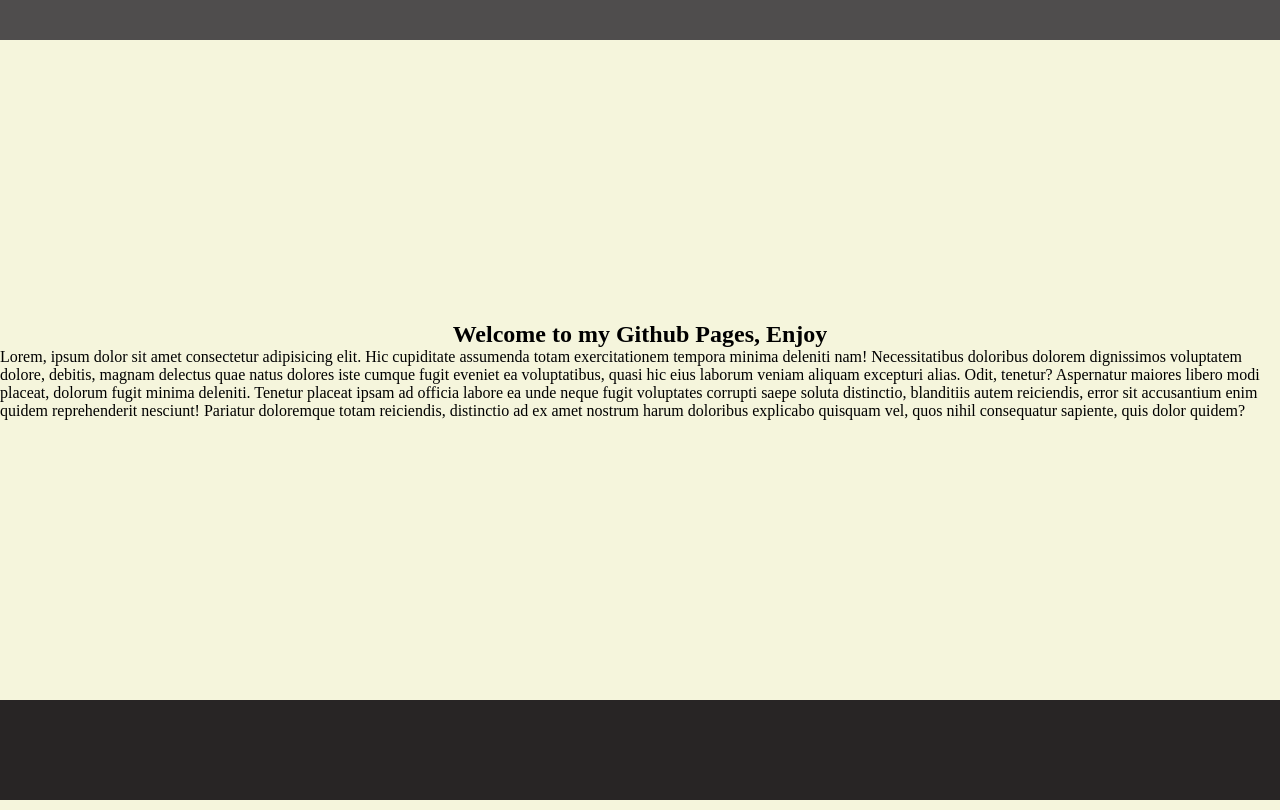
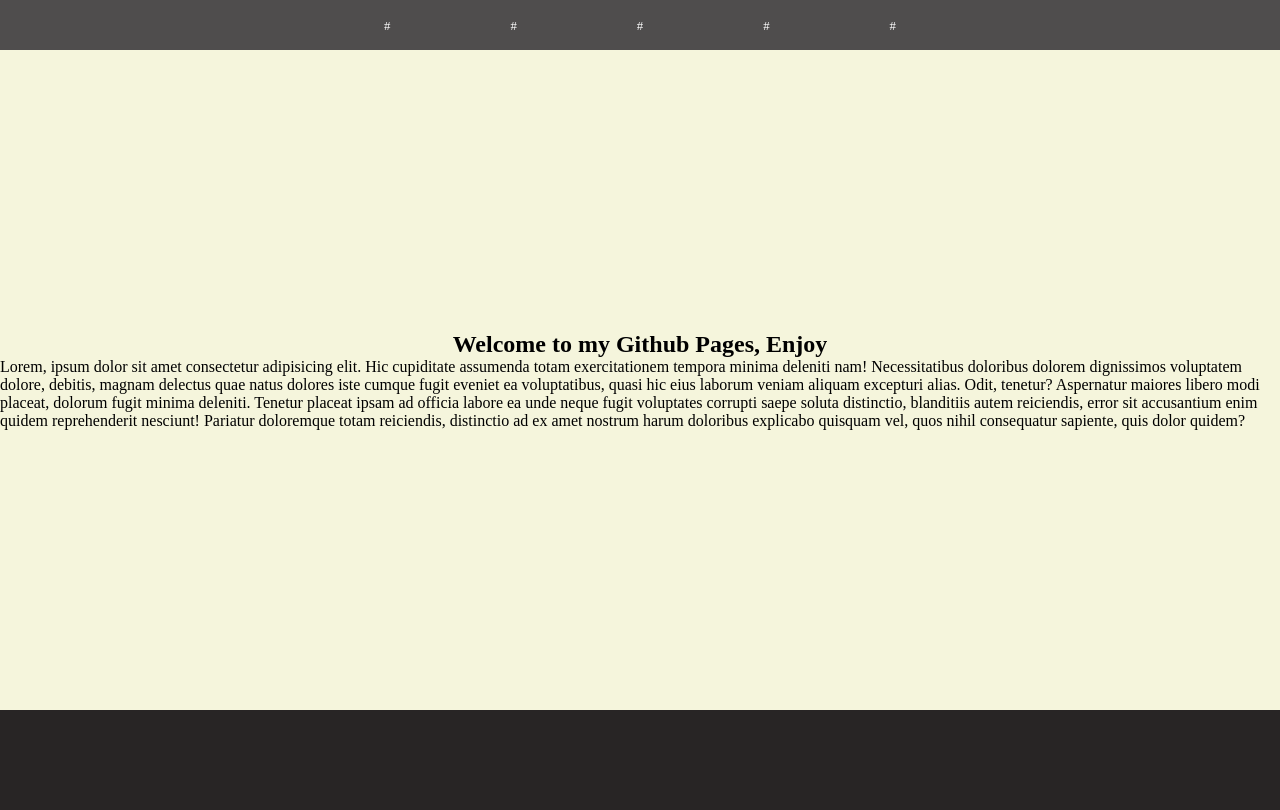
Before and after one commit to Almfueb/Almfueb.github.io, a plain HTML site: page index.html in a window 1280 px wide. Drawn offline with Linux system fonts and the light colour scheme.

Commit message:
Add files via upload

```diff
--- a/index.html
+++ b/index.html
@@ -9,7 +9,15 @@
 </head>
 <body>
     <header>
-
+        <nav>
+            <ul class="nav-item menu-nav">
+                <li><a href="#">#</a></li>
+                <li><a href="#">#</a></li>
+                <li><a href="#">#</a></li>
+                <li><a href="#">#</a></li>
+                <li><a href="#">#</a></li>
+            </ul>
+        </nav>
     </header>
     <section>
         <h1>Welcome to my Github Pages, Enjoy</h1>
--- a/style.css
+++ b/style.css
@@ -10,11 +10,26 @@ body {
     box-sizing: border-box;
 }
 
-header {
-    height: 40px;
-    width: 100%;
-    box-sizing: border-box;
+header nav {
+    display: flex;
     background-color: rgb(79, 77, 77);
+    color: rgb(255, 255, 255);
+    justify-content: space-around;
+    height: 50px;
+    align-items: center;
+}
+
+header nav ul {
+    display: flex;
+    list-style: none;
+    width: 40%;
+    justify-content: space-between;
+}
+
+header nav ul li a {
+    color: white;
+    text-decoration: none;
+    font-size: 0.8em;
 }
 
 section {
```
